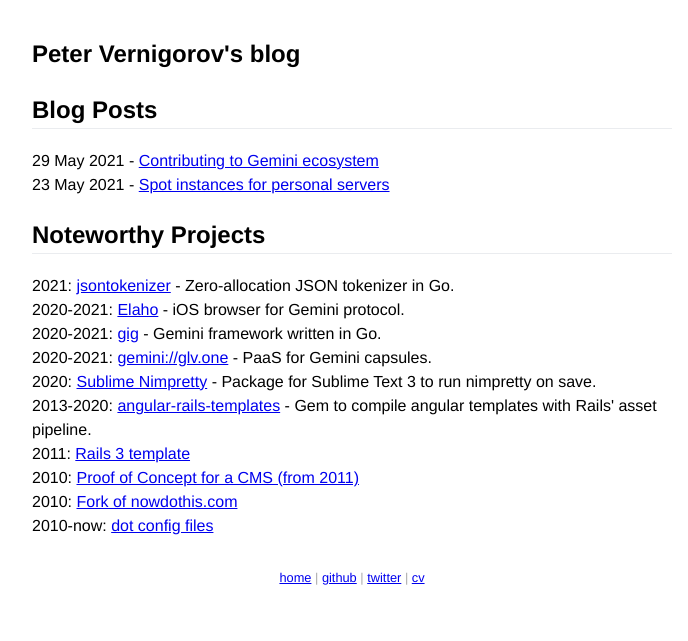
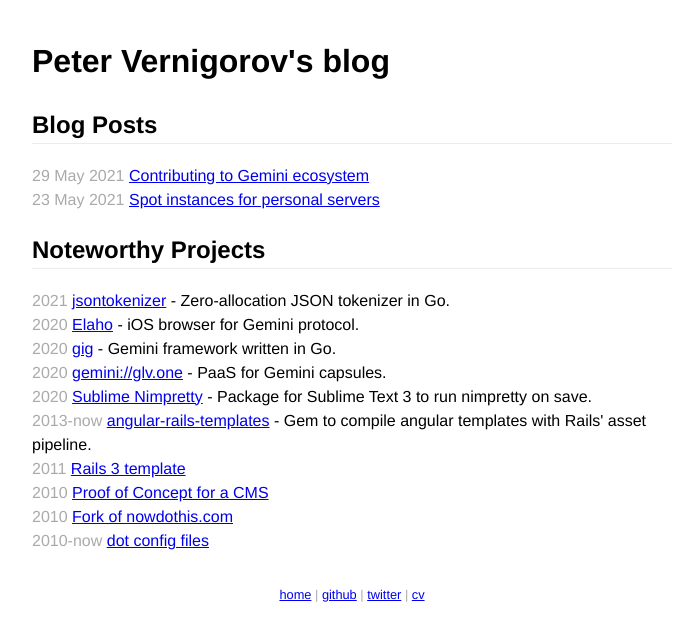
Before and after one commit to pitr/pitr.github.com, a Jekyll site: the page built from index.html, in a window 1280 px wide. Shown: the top 641 px of the page, without its empty margins (288-976 px from the left). Built offline with Jekyll 4.4.1, drawn with Linux system fonts in a browser that asks for light colours.

Commit message:
style fixes

```diff
--- a/_layouts/default.html
+++ b/_layouts/default.html
@@ -10,13 +10,11 @@
   <title>{{ page.title }}</title>
   <style type="text/css" media="screen">
     html{font-family:helvetica,arial,sans-serif}
-    body{max-width:640px;margin:auto;padding:1em}
+    body{max-width:640px;margin:auto;padding:1em;line-height:1.5}
     h2{border-bottom: 1px solid #eaecef}
-    section{line-height:1.5}
-    section.posts .post .date{color:#aaa}
-    section img, section video{display:block;margin:0 auto;max-width:100%;box-shadow:0 0 10px #eee}
+    .date{color:#aaa}
+    img, video{display:block;margin:0 auto;max-width:100%;box-shadow:0 0 10px #eee}
     footer{margin-top:2rem;text-align:center;font-size:.8rem;color:#aaa}
-    blockquote{border-left:5px solid #bbb;background-color:#eee;padding:0 1rem;margin-left:calc(-1rem - 5px);margin-right:-1rem}
     ul li:not(:last-child){margin-bottom:1rem}
     pre.highlight {
       background-color: #eee;
@@ -28,9 +26,7 @@
   </style>
 </head>
 <main>
-  <section>
-    {{ content }}
-  </section>
+  {{ content }}
   <footer>
     <a href='/'>home</a> |
     <a target='_blank' href='https://github.com/pitr'>github</a> |
--- a/index.html
+++ b/index.html
@@ -8,56 +8,56 @@
 <section id='posts'>
   <h2>Blog Posts</h2>
   {% for post in site.posts %}
-    <div class='post'><span class='date'>{{ post.date | date_to_string }}</span> - <a href="{{ post.url }}">{{ post.title }}</a></div>
+    <div class='post'><span class='date'>{{ post.date | date_to_string }}</span> <a href="{{ post.url }}">{{ post.title }}</a></div>
   {% endfor %}
 </section>
 
 <section id='projects'>
   <h2>Noteworthy Projects</h2>
   <div>
-    <span class='date'>2021:</span>
+    <span class='date'>2021</span>
     <a href='https://github.com/pitr/jsontokenizer'>jsontokenizer</a>
     - Zero-allocation JSON tokenizer in Go.
   </div>
   <div>
-    <span class='date'>2020-2021:</span>
+    <span class='date'>2020</span>
     <a href='https://github.com/pitr/gemini-ios'>Elaho</a>
     - iOS browser for Gemini protocol.
   </div>
   <div>
-    <span class='date'>2020-2021:</span>
+    <span class='date'>2020</span>
     <a href='https://github.com/pitr/gig'>gig</a>
     - Gemini framework written in Go.
   </div>
   <div>
-    <span class='date'>2020-2021:</span>
+    <span class='date'>2020</span>
     <a href='gemini://glv.one'>gemini://glv.one</a>
     - PaaS for Gemini capsules.
   </div>
   <div>
-    <span class='date'>2020:</span>
+    <span class='date'>2020</span>
     <a href='https://github.com/pitr/sublime-nimpretty'>Sublime Nimpretty</a>
     - Package for Sublime Text 3 to run nimpretty on save.
   </div>
   <div>
-    <span class='date'>2013-2020:</span>
+    <span class='date'>2013-now</span>
     <a href='https://github.com/pitr/angular-rails-templates'>angular-rails-templates</a>
     - Gem to compile angular templates with Rails' asset pipeline.
   </div>
   <div>
-    <span class='date'>2011:</span>
+    <span class='date'>2011</span>
     <a href='https://github.com/pitr/handcar'>Rails 3 template</a></div></a>
   </div>
   <div>
-    <span class='date'>2010:</span>
-    <a href='http://pitr.ca/grid_cms/'>Proof of Concept for a CMS (from 2011)</a></div></a>
+    <span class='date'>2010</span>
+    <a href='http://pitr.ca/grid_cms/'>Proof of Concept for a CMS</a></div></a>
   </div>
   <div>
-    <span class='date'>2010:</span>
+    <span class='date'>2010</span>
     <a href='https://github.com/pitr/nowdothis'>Fork of nowdothis.com</a></div></a>
   </div>
   <div>
-    <span class='date'>2010-now:</span>
+    <span class='date'>2010-now</span>
     <a href='https://github.com/pitr/config_files'>dot config files</a></div></a>
   </div>
 </section>
```
